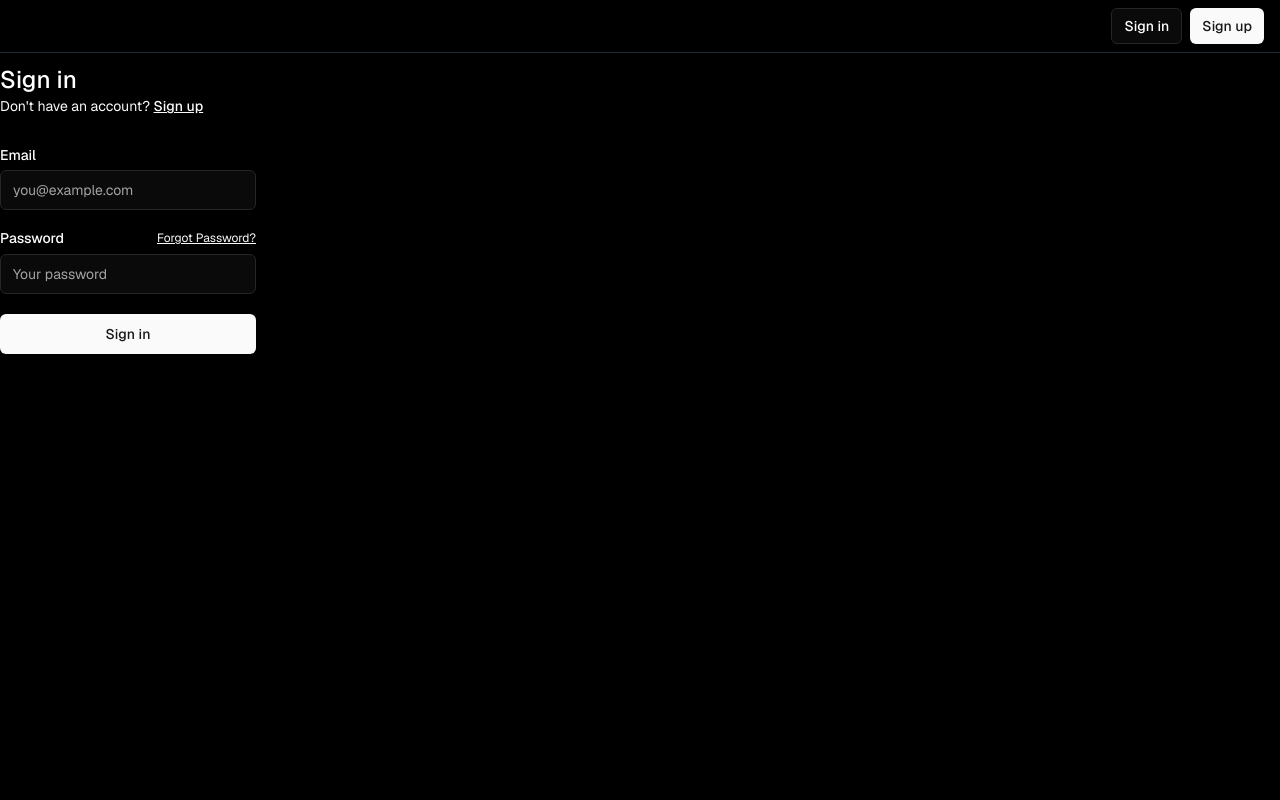
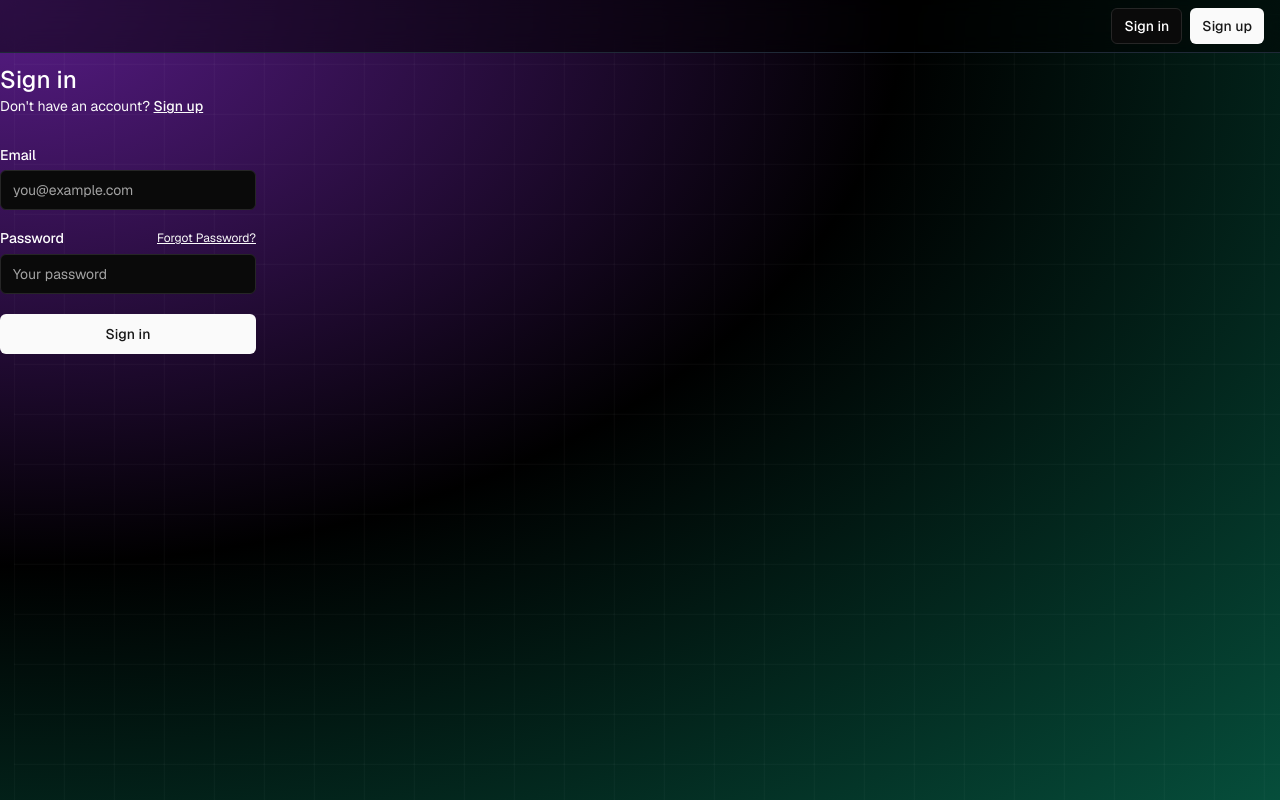
Before and after one commit to PriyeshPandey2000/NoteFlux, a Next.js app: page /sign-in in a window 1280 px wide. Built offline with nearby package versions, Linux system fonts and the light colour scheme; no server answers.

Commit message:
added grid-background

```diff
--- a/app/globals.css
+++ b/app/globals.css
@@ -248,3 +248,46 @@ body {
     transform: translateY(0px);
   }
 }
+
+/* Grid background pattern */
+.grid-background {
+  background-image:
+    linear-gradient(rgba(255, 255, 255, 0.1) 1px, transparent 1px),
+    linear-gradient(90deg, rgba(255, 255, 255, 0.1) 1px, transparent 1px);
+  background-size: 50px 50px;
+  background-position: 0 0, 0 0;
+  animation: grid-move 20s linear infinite;
+}
+
+@keyframes grid-move {
+  0% {
+    transform: translate(0, 0);
+  }
+  100% {
+    transform: translate(50px, 50px);
+  }
+}
+
+/* Color-changing border animation */
+.color-changing-border {
+  animation: border-color-cycle 12s ease-in-out infinite;
+  transition: border-color 0.5s ease-in-out;
+}
+
+@keyframes border-color-cycle {
+  0% {
+    border-color: #22c55e; /* Light green */
+  }
+  25% {
+    border-color: #16a34a; /* Dark green */
+  }
+  50% {
+    border-color: #a855f7; /* Purple */
+  }
+  75% {
+    border-color: #7c3aed; /* Dark purple */
+  }
+  100% {
+    border-color: #22c55e; /* Back to light green */
+  }
+}
--- a/app/layout.tsx
+++ b/app/layout.tsx
@@ -3,6 +3,7 @@ import { Geist } from "next/font/google";
 import { ThemeProvider } from "next-themes";
 import "./globals.css";
 import { Toaster } from "sonner";
+import GridBackground from "@/components/ui/grid-background";
 
 const defaultUrl = process.env.VERCEL_URL
   ? `https://${process.env.VERCEL_URL}`
@@ -33,6 +34,7 @@ export default function RootLayout({
           enableSystem={false}
           disableTransitionOnChange
         >
+          <GridBackground>
           {/* Simple navbar with just auth */}
           <nav className="fixed top-0 w-full z-50 bg-black/50 backdrop-blur-md border-b border-gray-800">
             <div className="container mx-auto px-4 py-2 flex justify-end">
@@ -43,6 +45,7 @@ export default function RootLayout({
           <main className="min-h-screen pt-16">
             {children}
           </main>
+          </GridBackground>
 
           {/* Sonner Toast Container */}
           <Toaster position="bottom-right" />
--- /dev/null
+++ b/components/ui/grid-background.tsx
@@ -0,0 +1,22 @@
+import React from 'react';
+
+const GridBackground: React.FC<{ children: React.ReactNode }> = ({ children }) => {
+  return (
+    <div className="relative min-h-screen w-full overflow-hidden">
+      {/* Gradient background */}
+      <div className="absolute inset-0 bg-[radial-gradient(ellipse_at_top_left,_var(--tw-gradient-stops))] from-purple-900 via-black to-emerald-900 z-0" />
+
+      {/* Grid overlay */}
+      <div className="absolute inset-0 z-10 opacity-40">
+        <div className="h-full w-full grid-background" />
+      </div>
+
+      {/* Content */}
+      <div className="relative z-20 min-h-screen w-full">
+        {children}
+      </div>
+    </div>
+  );
+};
+
+export default GridBackground;
```
